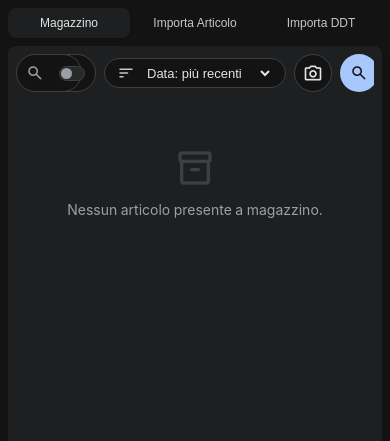
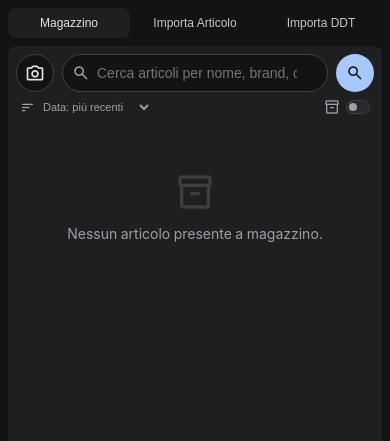
Before and after one commit to LtFinTutuola/LTDB, a FastAPI app: page /magazzino in a window 390 px wide. Shown: the top 441 px of the page. Run offline with FastAPI, Linux system fonts and the light colour scheme; data that the repository does not hold is empty; some libraries are stand-ins or nearby versions.

Commit message:
refactor: redesign search toolbar layout and components for improved mobile and desktop responsiveness

```diff
--- a/src/templates/index.html
+++ b/src/templates/index.html
@@ -64,28 +64,80 @@
   }
   .search-toolbar {
     display: flex;
+    flex-direction: column;
+    gap: 8px;
+    width: 100%;
+  }
+  .search-toolbar-main {
+    display: flex;
     align-items: center;
     gap: 12px;
-    flex-wrap: wrap;
+    width: 100%;
+  }
+  .search-toolbar-sub {
+    display: flex;
+    align-items: center;
+    gap: 20px;
+    padding-left: 4px;
+    box-sizing: border-box;
   }
 
-  /* Modern Pill Switch Control (Left) */
+  /* De-emphasized Sort Dropdown (Desktop / Tablet) */
+  .warehouse-sort-wrapper {
+    display: inline-flex;
+    align-items: center;
+    gap: 6px;
+    background: transparent !important;
+    border: none !important;
+    padding: 0;
+    cursor: pointer;
+    user-select: none;
+    box-shadow: none !important;
+  }
+  .warehouse-sort-icon {
+    font-size: 16px;
+    color: var(--text-muted);
+    transition: color var(--transition-fast);
+  }
+  .warehouse-sort-select {
+    background: transparent !important;
+    border: none !important;
+    font-size: 12px;
+    font-weight: 500;
+    color: var(--text-muted);
+    cursor: pointer;
+    outline: none;
+    padding: 2px 0;
+    box-shadow: none !important;
+    transition: color var(--transition-fast);
+  }
+  .warehouse-sort-select option {
+    background: var(--bg-surface);
+    color: var(--text-primary);
+  }
+  .warehouse-sort-wrapper:hover .warehouse-sort-icon,
+  .warehouse-sort-wrapper:hover .warehouse-sort-select,
+  .warehouse-sort-select:focus {
+    color: var(--text-secondary);
+  }
+
+  /* De-emphasized Pill Switch Control (Desktop / Tablet) */
   .warehouse-toggle {
     display: inline-flex;
     align-items: center;
-    gap: 10px;
-    padding: 9px 16px;
+    gap: 8px;
+    padding: 0;
     border-radius: var(--radius-pill);
-    background: var(--bg-app);
-    border: 1px solid var(--border-color);
+    background: transparent !important;
+    border: none !important;
     cursor: pointer;
     user-select: none;
     white-space: nowrap;
-    transition: border-color var(--transition-fast), background var(--transition-fast), box-shadow var(--transition-fast);
+    box-shadow: none !important;
+    transition: color var(--transition-fast);
   }
-  .warehouse-toggle:hover {
-    border-color: rgba(168, 199, 250, 0.45);
-    background: var(--bg-elevated);
+  .warehouse-toggle:hover .warehouse-toggle__label {
+    color: var(--text-secondary);
   }
   .warehouse-toggle__input {
     position: absolute;
@@ -96,8 +148,8 @@
   }
   .warehouse-toggle__slider {
     position: relative;
-    width: 36px;
-    height: 20px;
+    width: 28px;
+    height: 16px;
     background: var(--bg-elevated);
     border: 1px solid var(--border-color);
     border-radius: 999px;
@@ -109,8 +161,8 @@
     position: absolute;
     top: 2px;
     left: 2px;
-    width: 14px;
-    height: 14px;
+    width: 10px;
+    height: 10px;
     border-radius: 50%;
     background: var(--text-muted);
     transition: transform 0.22s cubic-bezier(0.4, 0, 0.2, 1), background 0.22s ease;
@@ -120,17 +172,17 @@
     border-color: var(--accent);
   }
   .warehouse-toggle__input:checked + .warehouse-toggle__slider::after {
-    transform: translateX(16px);
+    transform: translateX(12px);
     background: var(--accent);
   }
   .warehouse-toggle__label {
-    font-size: 13px;
+    font-size: 12px;
     font-weight: 500;
-    color: var(--text-secondary);
+    color: var(--text-muted);
     transition: color var(--transition-fast);
   }
   .warehouse-toggle__input:checked ~ .warehouse-toggle__label {
-    color: var(--text-primary);
+    color: var(--text-secondary);
   }
   .warehouse-toggle__icon {
     display: none;
@@ -229,29 +281,9 @@
     box-shadow: none;
   }
 
-  /* Barcode Scanner Button (Camera) */
+  /* Barcode Scanner Button (Desktop/Tablet hidden, Mobile visible on left) */
   .search-scan-btn {
-    padding: 10px 18px;
-    display: inline-flex;
-    align-items: center;
-    gap: 6px;
-    border-radius: var(--radius-pill);
-    background: var(--bg-app);
-    border: 1px solid var(--border-color);
-    color: var(--text-primary);
-    font-weight: 500;
-    cursor: pointer;
-    font-size: 14px;
-    white-space: nowrap;
-    transition: background var(--transition-fast), border-color var(--transition-fast), transform 0.1s ease;
-  }
-  .search-scan-btn:hover {
-    background: var(--bg-elevated);
-    border-color: rgba(168, 199, 250, 0.45);
-    color: var(--accent);
-  }
-  .search-scan-btn:active {
-    transform: scale(0.98);
+    display: none !important;
   }
   .search-scan-icon-btn {
     display: none;
@@ -625,53 +657,85 @@
       box-sizing: border-box !important;
     }
     .search-toolbar {
+      flex-direction: column;
+      gap: 6px;
+      width: 100%;
+    }
+    .search-toolbar-main {
+      display: flex;
       flex-direction: row;
       flex-wrap: nowrap;
       align-items: center;
       gap: 8px;
       width: 100%;
     }
+    .search-toolbar-sub {
+      display: flex;
+      flex-direction: row;
+      align-items: center;
+      justify-content: space-between;
+      width: 100%;
+      padding: 0 4px;
+      box-sizing: border-box;
+    }
+    .warehouse-sort-wrapper {
+      display: inline-flex;
+      align-items: center;
+      gap: 4px;
+      background: transparent !important;
+      border: none !important;
+      padding: 0;
+      box-shadow: none !important;
+    }
+    .warehouse-sort-icon {
+      font-size: 15px;
+      color: var(--text-muted);
+    }
+    .warehouse-sort-select {
+      font-size: 11px;
+      color: var(--text-muted);
+      border: none !important;
+      background: transparent !important;
+      padding: 2px 0;
+      box-shadow: none !important;
+    }
     .warehouse-toggle {
       width: auto;
       min-width: 0;
-      height: 38px;
-      padding: 0 10px;
+      height: auto;
+      padding: 0;
       gap: 6px;
       flex-shrink: 0;
-      justify-content: center;
-      border-radius: var(--radius-pill);
-      box-sizing: border-box;
+      border: none !important;
+      background: transparent !important;
+      box-shadow: none !important;
     }
     .warehouse-toggle__label {
       display: none;
     }
     .warehouse-toggle__icon {
       display: inline-flex;
-      font-size: 18px;
+      font-size: 16px;
       color: var(--text-muted);
       transition: color var(--transition-fast);
       order: 1;
     }
     .warehouse-toggle__slider {
-      width: 26px;
-      height: 15px;
+      width: 24px;
+      height: 14px;
       order: 2;
     }
     .warehouse-toggle__slider::after {
-      width: 11px;
-      height: 11px;
-      top: 1px;
-      left: 1px;
+      width: 8px;
+      height: 8px;
+      top: 2px;
+      left: 2px;
     }
     .warehouse-toggle__input:checked + .warehouse-toggle__slider::after {
-      transform: translateX(11px);
+      transform: translateX(10px);
     }
     .warehouse-toggle__input:checked ~ .warehouse-toggle__icon {
       color: var(--accent);
-    }
-    .warehouse-toggle:has(.warehouse-toggle__input:checked) {
-      border-color: rgba(168, 199, 250, 0.45);
-      background: rgba(168, 199, 250, 0.12);
     }
     .search-input-wrapper {
       flex: 1;
@@ -679,7 +743,7 @@
       width: auto;
     }
     .search-input {
-      font-size: 15px;
+      font-size: 14px;
       height: 38px;
       padding: 8px 30px 8px 34px;
       box-sizing: border-box;
@@ -693,8 +757,26 @@
       width: 22px;
       height: 22px;
     }
-    .search-btn,
     .search-scan-btn {
+      width: 38px;
+      height: 38px;
+      min-width: 38px;
+      padding: 0;
+      border-radius: var(--radius-pill);
+      display: inline-flex !important;
+      align-items: center;
+      justify-content: center;
+      flex-shrink: 0;
+      background: var(--bg-app);
+      border: 1px solid var(--border-color);
+      color: var(--text-primary);
+      cursor: pointer;
+      transition: background var(--transition-fast), border-color var(--transition-fast), transform 0.1s ease;
+    }
+    .search-scan-btn:active {
+      transform: scale(0.96);
+    }
+    .search-btn {
       width: 38px;
       height: 38px;
       min-width: 38px;
@@ -1037,7 +1119,14 @@
             <div id="tab-catalog" class="tab-pane active">
                 <div class="search-bar-container">
                     <div class="search-toolbar">
-                        <!-- Rounded search bar on the left -->
+                        <div class="search-toolbar-main">
+                            <!-- Barcode Scanner Button (Mobile only, left of search bar) -->
+                            <button type="button" id="warehouse-barcode-scan-btn" class="search-scan-btn" title="Scansiona codice a barre con la fotocamera">
+                                <span class="material-symbols-rounded" style="font-size: 20px;">photo_camera</span>
+                                <span>Scansiona Barcode</span>
+                            </button>
+
+                            <!-- Rounded search bar -->
                             <div class="search-input-wrapper">
                                 <span class="material-symbols-rounded search-input-icon">search</span>
                                 <input type="text" id="warehouse-search-input" class="search-input" placeholder="Cerca articoli per nome, brand, categoria, codice o descrizione (es. borsa di Guess con tracolla)...">
@@ -1049,18 +1138,22 @@
                                 </button>
                             </div>
 
-                        <!-- Toggle in the center -->
-                        <label class="warehouse-toggle" for="warehouse-stock-toggle" title="Mostra solo articoli disponibili">
-                            <input type="checkbox" id="warehouse-stock-toggle" class="warehouse-toggle__input">
-                            <span class="warehouse-toggle__slider"></span>
-                            <span class="material-symbols-rounded warehouse-toggle__icon">inventory_2</span>
-                            <span class="warehouse-toggle__label">Mostra solo articoli disponibili</span>
-                        </label>
+                            <!-- Rounded search button on the right -->
+                            <button type="button" id="warehouse-search-btn" class="search-btn" title="Cerca articoli">
+                                <span class="material-symbols-rounded" style="font-size: 18px;">search</span>
+                                <span>Cerca</span>
+                            </button>
 
+                            <!-- Hidden camera capture input for non-SSL mobile devices -->
+                            <input type="file" id="warehouse-barcode-camera-input" accept="image/*" capture="environment" style="display: none;">
+                        </div>
+
+                        <!-- Secondary row below search bar: sort dropdown on left, stock toggle -->
+                        <div class="search-toolbar-sub">
                             <!-- Sort selector -->
-                        <div class="warehouse-sort-wrapper" style="display: inline-flex; align-items: center; gap: 8px; background: var(--bg-app); border: 1px solid var(--border-color); border-radius: var(--radius-pill); padding: 5px 12px;">
-                            <span class="material-symbols-rounded" style="font-size: 18px; color: var(--text-secondary);">sort</span>
-                            <select id="warehouse-sort-select" style="background: transparent; border: none; font-size: 13px; color: var(--text-primary); cursor: pointer; outline: none;">
+                            <div class="warehouse-sort-wrapper" title="Ordinamento articoli">
+                                <span class="material-symbols-rounded warehouse-sort-icon">sort</span>
+                                <select id="warehouse-sort-select" class="warehouse-sort-select">
                                     <option value="date:desc">Data: più recenti</option>
                                     <option value="date:asc">Data: meno recenti</option>
                                     <option value="relevance:desc" id="warehouse-sort-opt-relevance" style="display: none;">Rilevanza</option>
@@ -1071,20 +1164,14 @@
                                 </select>
                             </div>
 
-                        <!-- Barcode Scanner Button (Camera) -->
-                        <button type="button" id="warehouse-barcode-scan-btn" class="search-scan-btn" title="Scansiona codice a barre con la fotocamera">
-                            <span class="material-symbols-rounded" style="font-size: 20px;">photo_camera</span>
-                            <span>Scansiona Barcode</span>
-                        </button>
-
-                        <!-- Rounded search button on the right -->
-                        <button type="button" id="warehouse-search-btn" class="search-btn" title="Cerca articoli">
-                            <span class="material-symbols-rounded" style="font-size: 18px;">search</span>
-                            <span>Cerca</span>
-                        </button>
-
-                        <!-- Hidden camera capture input for non-SSL mobile devices -->
-                        <input type="file" id="warehouse-barcode-camera-input" accept="image/*" capture="environment" style="display: none;">
+                            <!-- Toggle stock available -->
+                            <label class="warehouse-toggle" for="warehouse-stock-toggle" title="Mostra solo articoli disponibili">
+                                <input type="checkbox" id="warehouse-stock-toggle" class="warehouse-toggle__input">
+                                <span class="warehouse-toggle__slider"></span>
+                                <span class="material-symbols-rounded warehouse-toggle__icon">inventory_2</span>
+                                <span class="warehouse-toggle__label">Mostra solo articoli disponibili</span>
+                            </label>
+                        </div>
                     </div>
                     <div id="warehouse-search-feedback" style="margin-top: 8px; font-size: 13px; color: var(--text-secondary); display: none;"></div>
                 </div>
```
Also changed, not shown: tests/test_frontend_mobile.py (+43 -0 lines). Lines whose indentation alone changed are shown as unchanged.
